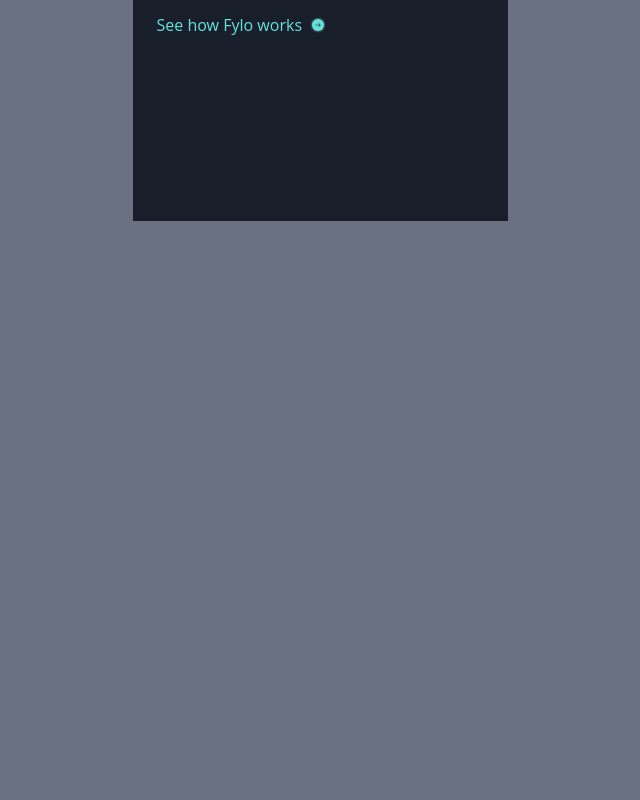
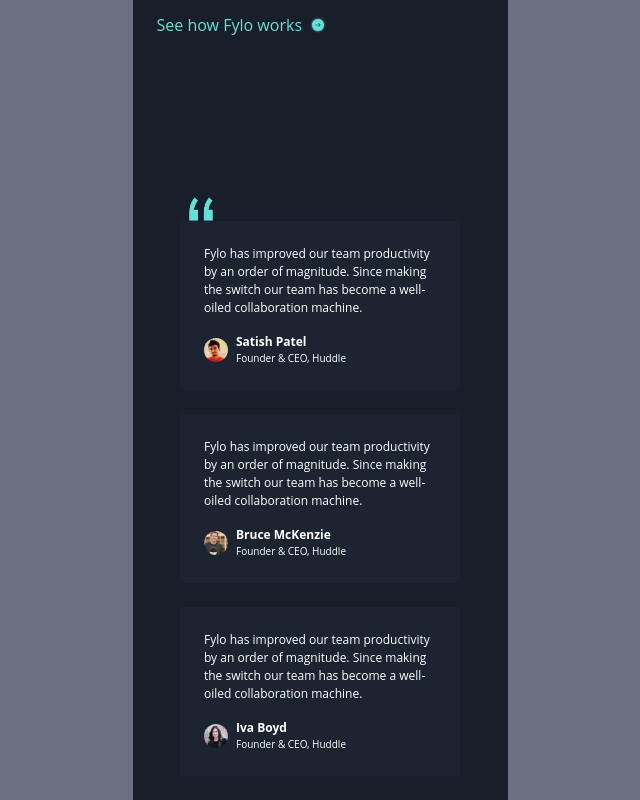
Before and after one commit to leiisxnz4/landingPage-React, a React (Vite) app: page / in a window 1280 px wide. Shown: the part 2383-3183 px from the top of the page, without its empty margins (320-960 px from the left). Before the commit the page ends 2604 px from the top, so only its background shows below. Built offline with nearby package versions, Linux system fonts and the light colour scheme; a web font is replaced by a local one.

Commit message:
Implementando testimonials

```diff
--- a/src/App.tsx
+++ b/src/App.tsx
@@ -2,7 +2,8 @@
   Header,
   Hero,
   Features,
-  MoreInformation
+  MoreInformation,
+  Testimonials
 } from './components'
 
 function App() {
@@ -30,6 +31,7 @@
         <Hero />
         <Features />
         <MoreInformation />
+        <Testimonials />
       </section>
 
     </main>
--- a/src/components/features.tsx
+++ b/src/components/features.tsx
@@ -32,7 +32,7 @@
     <div className="flex flex-col gap-20 mt-[140px]">
       {
         features.map(({title, description, iconUrl}: Feature) => (
-            <div className="flex flex-col items-center text-center">
+            <div key={title} className="flex flex-col items-center text-center">
                 <img src={iconUrl} alt={title} />
                 <div>
                     <h3 className="font-bold mb-2">{title}</h3>
--- a/src/components/index.ts
+++ b/src/components/index.ts
@@ -4,3 +4,4 @@
 export { Button } from './button';
 export { Features } from './features';
 export { MoreInformation } from './more-information';
+export { Testimonials } from './testimonials';
--- /dev/null
+++ b/src/components/testimonial-card.tsx
@@ -0,0 +1,21 @@
+interface Props {
+    name: string;
+    role: string;
+    image: string;
+    quote: string;
+}
+
+export const TestimonialCard = ({name, role, image, quote}: Props) => {
+  return (
+    <div className="bg-Navy-850 rounded-sm p-6 w-[280px]">
+        <blockquote className="text-[.75rem] mb-4">{quote}</blockquote>
+        <div className="flex gap-2 items-center">
+            <img className="size-6 rounded-full" src={image} alt={name} />
+            <div>
+                <h3 className="text-[.75rem] font-bold">{name}</h3>
+                <p className="text-[.625rem]">{role}</p>
+            </div>
+        </div>
+    </div>
+  )
+}
--- /dev/null
+++ b/src/components/testimonials.tsx
@@ -0,0 +1,45 @@
+import { TestimonialCard } from "./testimonial-card";
+
+interface Testimonial {
+    name: string;
+    role: string;
+    image: string;
+    quote: string;
+}
+
+const testimonials: Testimonial[] = [
+    {
+        name:'Satish Patel',
+        role:'Founder & CEO, Huddle',
+        image:'/images/profile-1.jpg',
+        quote:'Fylo has improved our team productivity by an order of magnitude. Since making the switch our team has become a well-oiled collaboration machine.'
+    },
+    {
+        name:'Bruce McKenzie',
+        role:'Founder & CEO, Huddle',
+        image:'/images/profile-2.jpg',
+        quote:'Fylo has improved our team productivity by an order of magnitude. Since making the switch our team has become a well-oiled collaboration machine.'
+    },
+    {
+        name:'Iva Boyd',
+        role:'Founder & CEO, Huddle',
+        image:'/images/profile-3.jpg',
+        quote:'Fylo has improved our team productivity by an order of magnitude. Since making the switch our team has become a well-oiled collaboration machine.'
+    }
+]
+
+export const Testimonials = () => {
+  return (
+    <div className="flex flex-col gap-6 items-center pt-6 relative">
+        <img className="size-6 absolute top-0 left-8" src="/images/bg-quotes.png" alt="bg quotes" />
+        {
+            testimonials.map((testimonial: Testimonial) => (
+                <TestimonialCard
+                key={testimonial.name}
+                {...testimonial}
+                />
+            ))
+        }
+    </div>
+  )
+}
```
